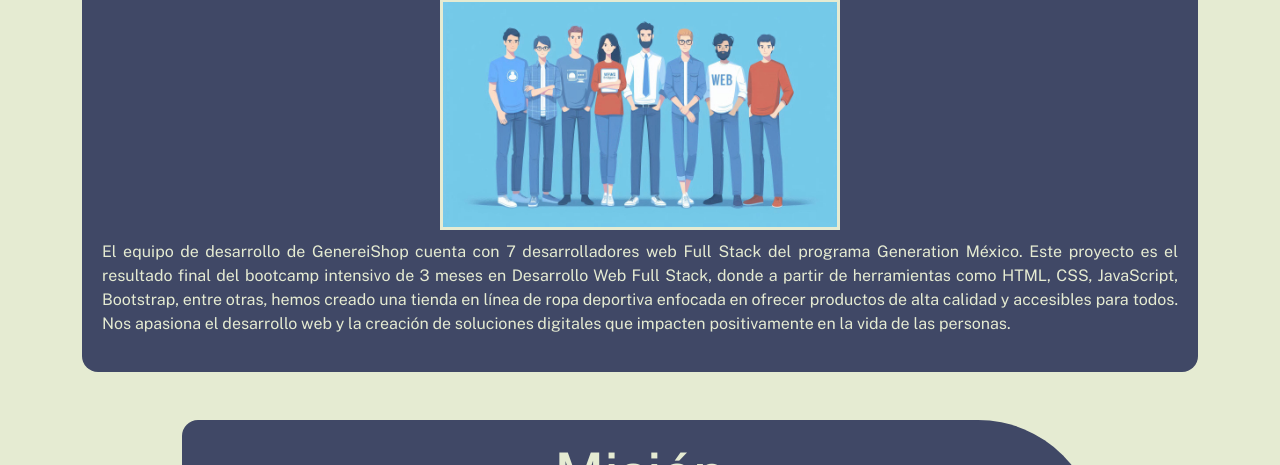
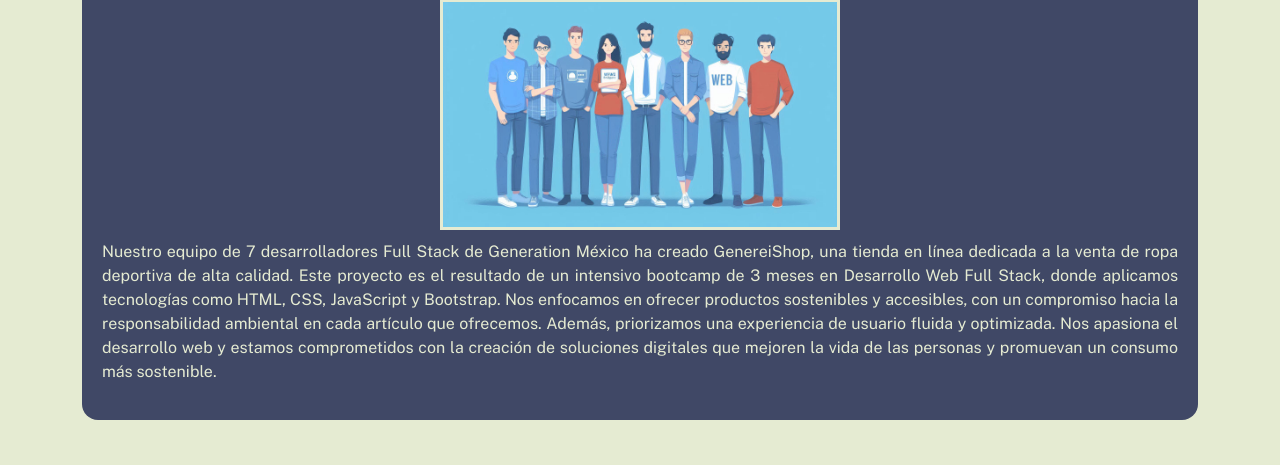
Before and after one commit to MANNYCAN/PROYECTO-INTEGRADOR-E.-5, a plain HTML site: page nosotros.html in a window 1280 px wide. Shown: the part 280-745 px from the top of the page. Drawn offline with nearby package versions, Linux system fonts and the light colour scheme.

Commit message:
Se modifico el nosotros.html: descripcion de pagina

```diff
--- a/nosotros.html
+++ b/nosotros.html
@@ -25,11 +25,7 @@
         <div class="team-sections text-center">
             <h3 class="acerca-titulo">Acerca de Nosotros</h3>
             <img src="./assets/Designer (46).jpeg" class="team-image" alt="Imagen de miembro del equipo">
-            <p class="justText">El equipo de desarrollo de GenereiShop cuenta con 7 desarrolladores web Full Stack del programa Generation México.
-                Este proyecto es el resultado final del bootcamp intensivo de 3 meses en Desarrollo Web Full Stack,
-                donde a partir de herramientas como HTML, CSS, JavaScript, Bootstrap, entre otras,
-                hemos creado una tienda en línea de ropa deportiva enfocada en ofrecer productos de alta calidad y accesibles para todos.
-                Nos apasiona el desarrollo web y la creación de soluciones digitales que impacten positivamente en la vida de las personas.</p>
+            <p class="justText">Nuestro equipo de 7 desarrolladores Full Stack de Generation México ha creado GenereiShop, una tienda en línea dedicada a la venta de ropa deportiva de alta calidad. Este proyecto es el resultado de un intensivo bootcamp de 3 meses en Desarrollo Web Full Stack, donde aplicamos tecnologías como HTML, CSS, JavaScript y Bootstrap. Nos enfocamos en ofrecer productos sostenibles y accesibles, con un compromiso hacia la responsabilidad ambiental en cada artículo que ofrecemos. Además, priorizamos una experiencia de usuario fluida y optimizada. Nos apasiona el desarrollo web y estamos comprometidos con la creación de soluciones digitales que mejoren la vida de las personas y promuevan un consumo más sostenible.</p>
         </div>
     </div>
     <!--Termina Itroducción-->
```
